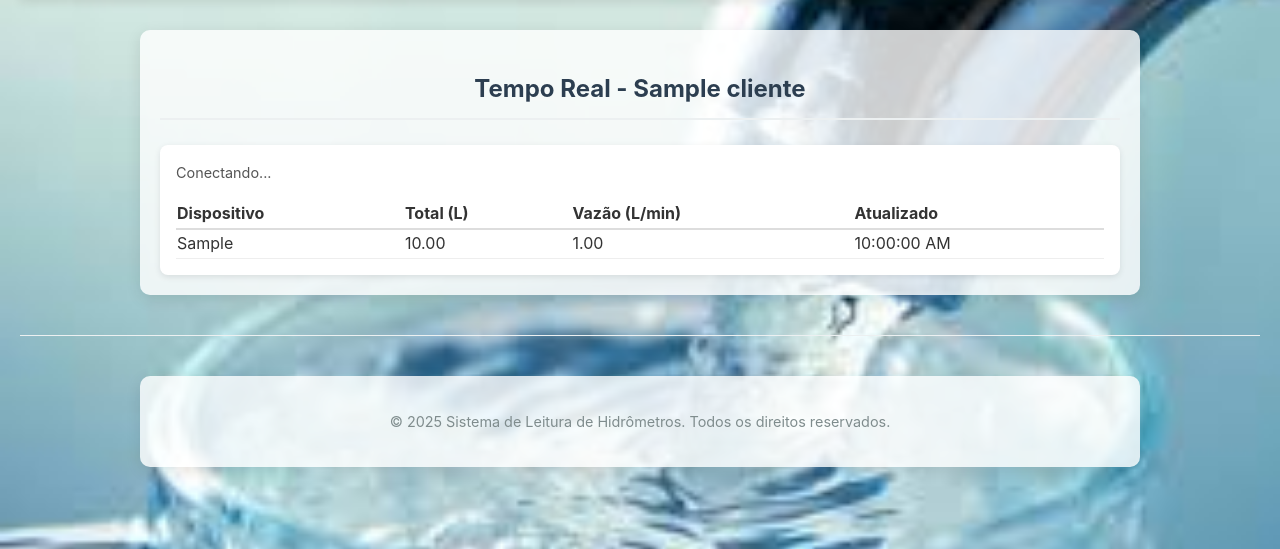
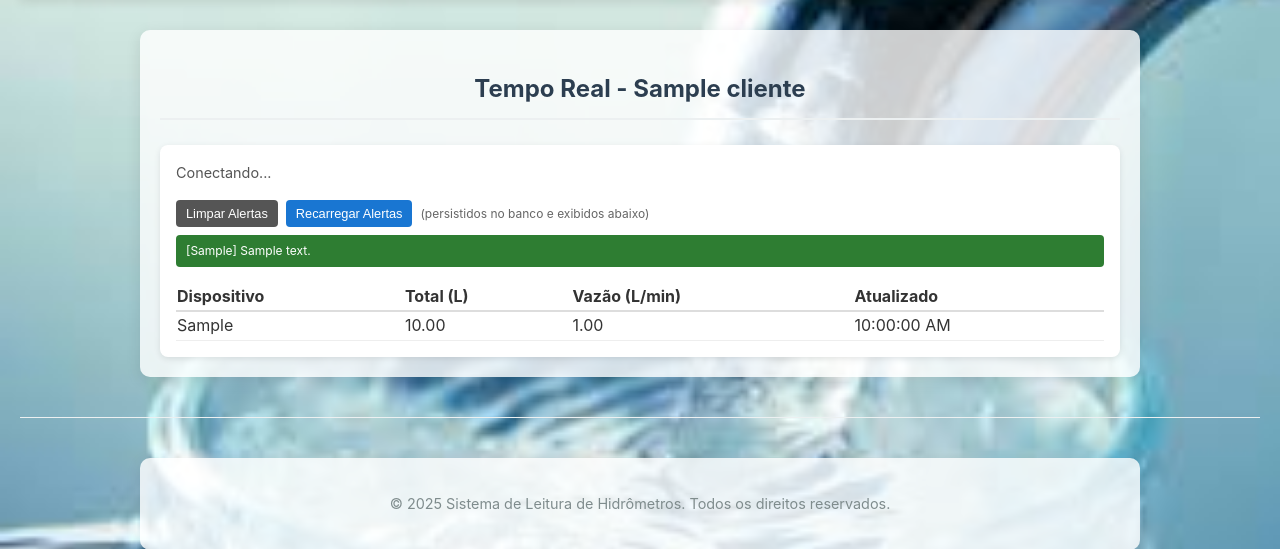
Before and after one commit to stampini81/hidrometro_inteligente, a Flask app: page /cliente/1/tempo-real in a window 1280 px wide. Shown: the part 142-691 px from the top of the page. Run offline with Flask 3, Linux system fonts and the light colour scheme; the visitor is signed in with stand-in values (Sample User, id 1); tables that the repository leaves empty hold one stand-in row (values such as "Sample post"); some libraries are stand-ins or nearby versions.

Commit message:
docs(readme): instrucoes detalhadas de setup e verificacao de vinculo simulador -> cliente\nfeat(alertas): persistencia + agregacao e endpoints de gerenciamento

```diff
--- a/MVC_sistema_leitura_hidrometros/app/templates/cliente_tempo_real.html
+++ b/MVC_sistema_leitura_hidrometros/app/templates/cliente_tempo_real.html
@@ -3,6 +3,11 @@
 <h2>Tempo Real - {{ cliente.nome }}</h2>
 <div id="devices" class="card" style="padding:1rem;background:#fff;border-radius:8px;box-shadow:0 2px 6px rgba(0,0,0,.1);">
   <div id="status" style="margin-bottom:1rem;font-size:0.9rem;color:#555;">Conectando...</div>
+  <div style="display:flex;align-items:center;gap:.5rem;margin-bottom:.5rem;flex-wrap:wrap;">
+    <button id="btnClearAlerts" style="background:#555;color:#fff;border:none;padding:6px 10px;border-radius:4px;cursor:pointer;font-size:.8rem;">Limpar Alertas</button>
+    <button id="btnReloadAlerts" style="background:#1976d2;color:#fff;border:none;padding:6px 10px;border-radius:4px;cursor:pointer;font-size:.8rem;">Recarregar Alertas</button>
+    <span style="font-size:.75rem;color:#666;">(persistidos no banco e exibidos abaixo)</span>
+  </div>
   <div id="alerts" style="margin-bottom:1rem;"></div>
   <table style="width:100%;border-collapse:collapse;">
     <thead>
@@ -24,18 +29,42 @@ const statusEl = document.getElementById('status');
 const socket = io();
 let dispositivos = {}; // key: numero_serie
 let alertsDiv = document.getElementById('alerts');
-function pushAlert(text){
+function alertElement(a){
   const el = document.createElement('div');
-  el.textContent = text;
-  el.style.background = '#c62828';
+  el.style.background = a.resolved_at ? '#2e7d32' : '#c62828';
   el.style.color = '#fff';
   el.style.padding = '6px 10px';
   el.style.borderRadius = '4px';
   el.style.marginBottom = '4px';
-  el.style.fontSize = '0.85rem';
+  el.style.fontSize = '0.75rem';
+  el.style.display='flex';
+  el.style.justifyContent='space-between';
+  el.style.alignItems='center';
+  const span = document.createElement('span');
+  span.textContent = `[${a.serial||'-'}] ${a.message}`;
+  el.appendChild(span);
+  if(!a.resolved_at){
+    const btn = document.createElement('button');
+    btn.textContent='Resolver';
+    btn.style.background='rgba(255,255,255,.15)';
+    btn.style.color='#fff';
+    btn.style.border='none';
+    btn.style.padding='4px 8px';
+    btn.style.borderRadius='4px';
+    btn.style.cursor='pointer';
+    btn.onclick = async()=>{
+      try{ const r= await fetch(`/api/alerts/${a.id}/resolve`, {method:'POST'}); if(r.ok){ await carregarAlertas(); } }catch(e){console.error(e);} };
+    el.appendChild(btn);
+  }
+  return el;
+}
+function pushAlertObj(a){
+  const el = alertElement(a);
   alertsDiv.prepend(el);
-  // Limita quantidade
-  while(alertsDiv.children.length > 5){ alertsDiv.removeChild(alertsDiv.lastChild); }
+  while(alertsDiv.children.length>20){ alertsDiv.removeChild(alertsDiv.lastChild); }
+}
+function pushAlertText(text){
+  pushAlertObj({message:text, serial: '', id: 'temp-'+Date.now()});
 }
 
 function render(){
@@ -83,12 +112,24 @@ socket.on('data', payload => {
   render();
 });
 
-socket.on('alert', a => {
-  if(a.type === 'leak'){
-    pushAlert(a.message);
-  }
-});
+socket.on('alert', a => { if(a.type==='leak'){ pushAlertObj(a); }});
+
+async function carregarAlertas(){
+  try{
+  const r = await fetch('/api/alerts?limit=50');
+  if(!r.ok) { return; }
+  const data = await r.json();
+    alertsDiv.innerHTML='';
+    (data.alerts||[]).forEach(a=> alertsDiv.appendChild(alertElement(a)) );
+  }catch(e){console.error(e);}
+}
+
+document.getElementById('btnClearAlerts').onclick = async()=>{
+  try{ await fetch('/api/alerts/clear-temporary',{method:'POST'}); }catch(e){console.error(e);}finally{ /* somente limpa estado em memória */ }
+};
+document.getElementById('btnReloadAlerts').onclick = ()=>carregarAlertas();
 
 carregarIniciais();
+carregarAlertas();
 </script>
 {% endblock %}
```
